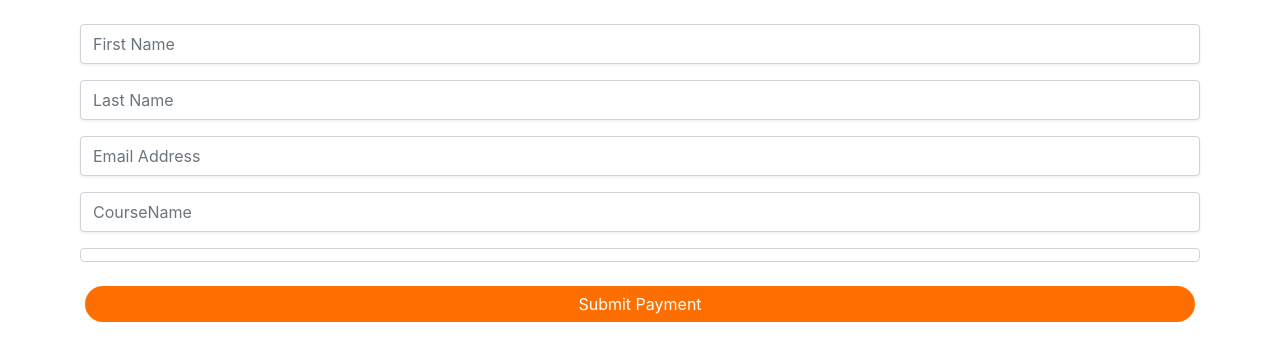
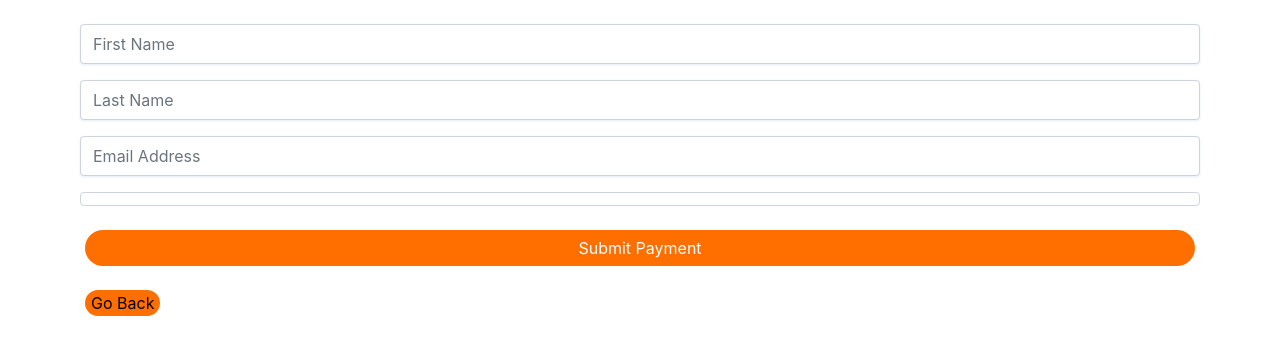
Before and after one commit to yohanalee123/project-g4t4, a PHP site: page /course/paypage/index.php in a window 1280 px wide. Shown: the top 361 px of the page. Run offline with PHP 8.4, Linux system fonts and the light colour scheme; data that the repository does not hold is empty; some libraries are stand-ins or nearby versions.

Commit message:
bobo char char

```diff
--- a/app/parsa/paypage/charge.php
+++ b/app/parsa/paypage/charge.php
@@ -15,6 +15,7 @@
  $email = $POST['email'];
  $token = $POST['stripeToken'];
  $course_name = $POST['CourseName2'];
+ $price = $POST['Price2'];
 
 echo $token;
 
@@ -26,7 +27,7 @@ $customer = \Stripe\Customer::create(array(
 
 // Charge Customer
 $charge = \Stripe\Charge::create(array(
-  "amount" => 5000,
+  "amount" => $price,
   "currency" => "usd",
   "description" => $course_name,
   "customer" => $customer->id
--- a/app/parsa/paypage/index.php
+++ b/app/parsa/paypage/index.php
@@ -69,8 +69,8 @@
        <input type="text" name="first_name" class="form-control mb-3 StripeElement StripeElement--empty" placeholder="First Name">
        <input type="text" name="last_name" class="form-control mb-3 StripeElement StripeElement--empty" placeholder="Last Name">
        <input type="email" name="email" class="form-control mb-3 StripeElement StripeElement--empty" placeholder="Email Address">
-       <input type="text" name="CourseName2" id = "CourseName2" class="form-control mb-3 StripeElement StripeElement--empty" value='' placeholder="CourseName">
-
+       <input type="hidden" name="CourseName2" id = "CourseName2" class="form-control mb-3 StripeElement StripeElement--empty" value='' placeholder="CourseName">
+       <input type="hidden" name="Price2" id = "Price2" class="form-control mb-3 StripeElement StripeElement--empty" value='' placeholder="Price">
        <script>
             $(async () => {
               // Change serviceURL to your own
@@ -94,6 +94,7 @@
                   if (courseID == course.CourseID) {
                     console.log(courseID)
                     document.getElementById('CourseName2').value = course.CourseName;
+                    document.getElementById('Price2').value = course.Price;
                   }
 
                 }
@@ -114,7 +115,18 @@
         <div id="card-errors" role="alert"></div>
       </div>
       <button type = "submit" style = "border-radius: 50px; background-color : #ff6f00; border: none;" > Submit Payment</button>
+      <br>
+
+
     </form>
+    <button onclick="goBack()" style = "border-radius: 50px; background-color : #ff6f00; border: none;">Go Back</button>
+
+
+    <script>
+      function goBack() {
+        window.history.back();
+    }
+    </script>
   </div>
   <script src="https://ajax.googleapis.com/ajax/libs/jquery/3.2.1/jquery.min.js"></script>
   <script src="https://js.stripe.com/v3/"></script>
```
